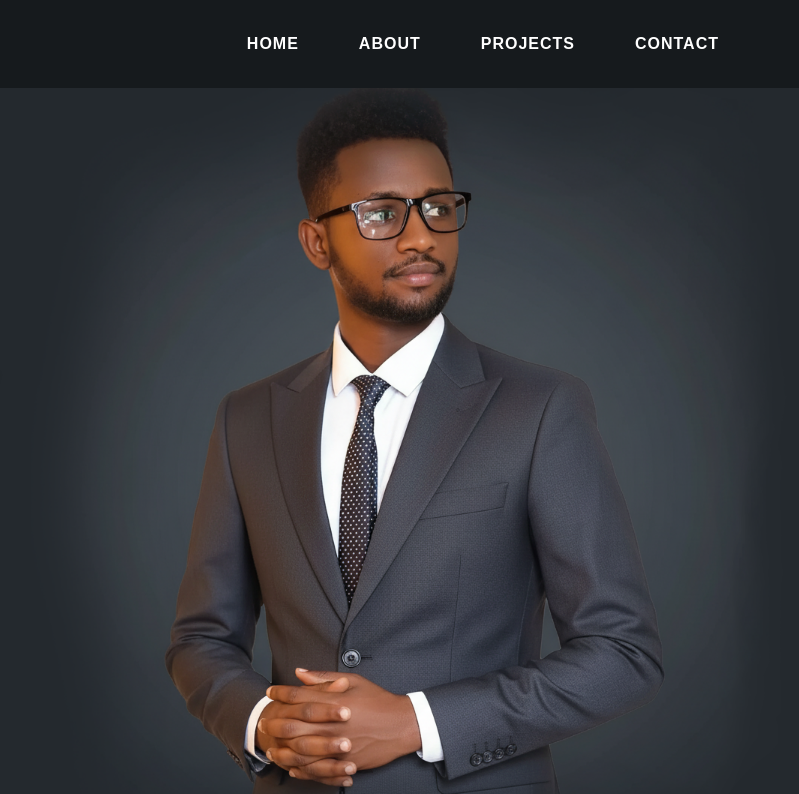
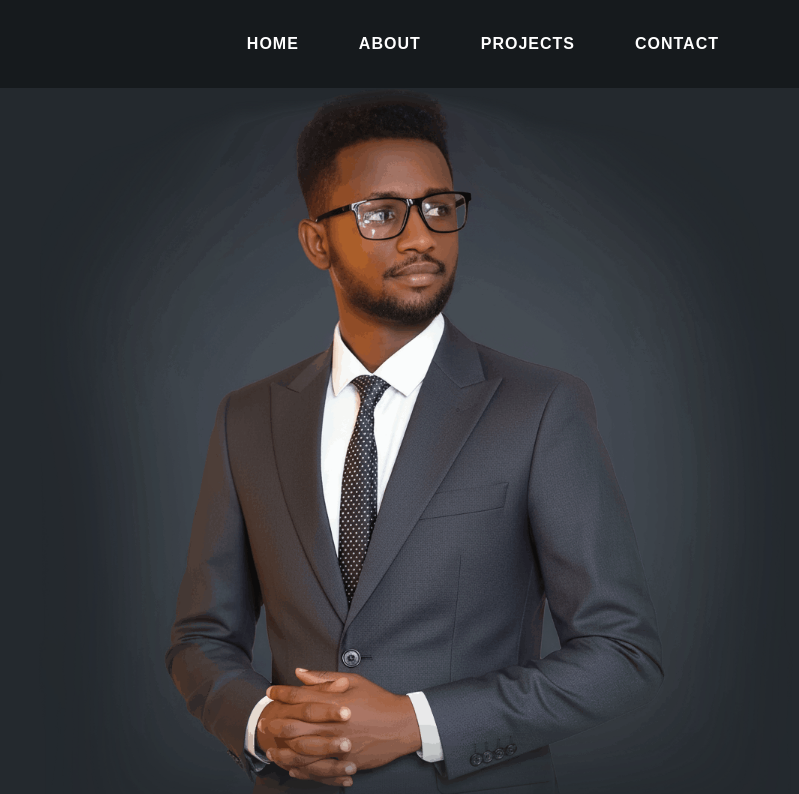
Before and after one commit to yohans-kasaw/yohans-kasaw.github.io, a plain HTML site: page index.html in a window 1280 px wide. Shown: the top 794 px of the page, 481-1280 px from the left. Drawn offline with Linux system fonts and the light colour scheme.

Commit message:
yet another image change

```diff
--- a/index.html
+++ b/index.html
@@ -208,7 +208,7 @@
                 <div class="hero-right">
                     <div class="hero-right-content">
                         <img
-                            src="./assets/profile/profile_pic_updated.webp"
+                            src="./assets/profile/profile_pic.png"
                             alt="Yohans"
                             class="profile-pic"
                         />
```
Also changed, not shown: assets/profile/profile_pic.png (added), assets/profile/profile_pic_updated.webp (deleted).
